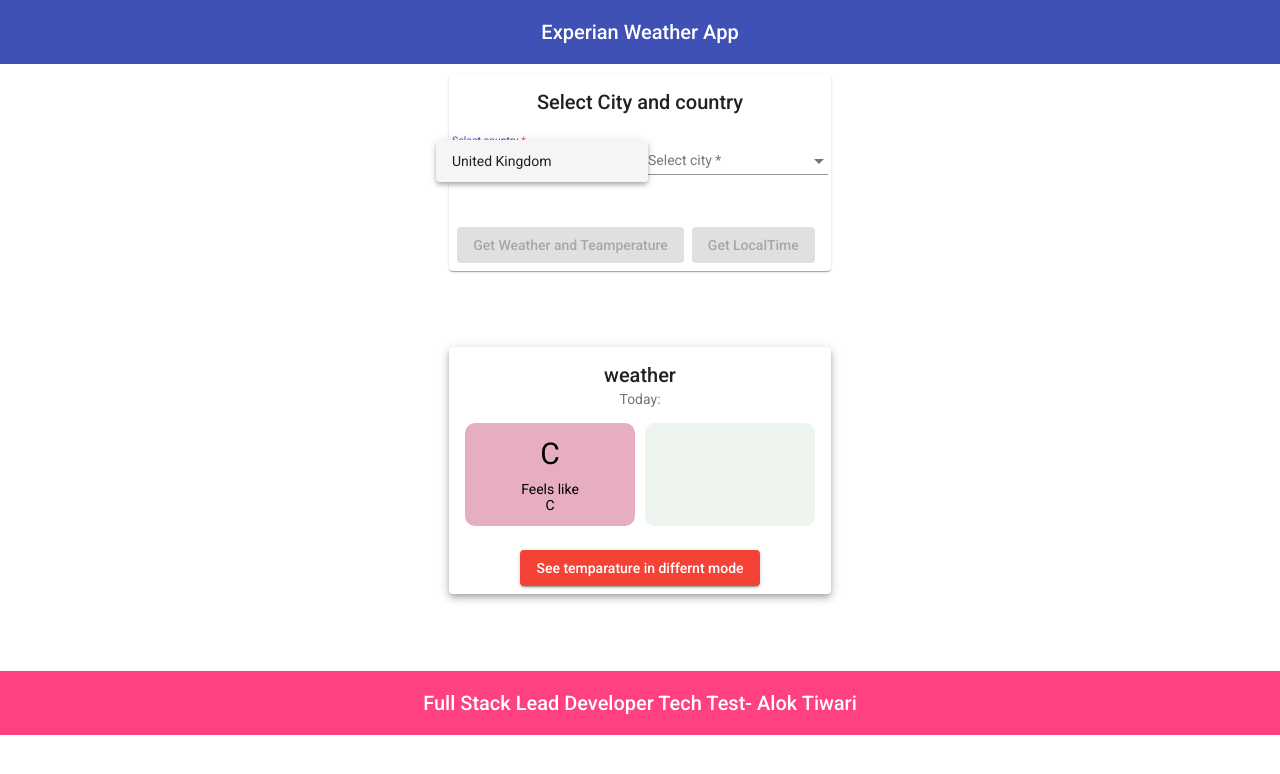
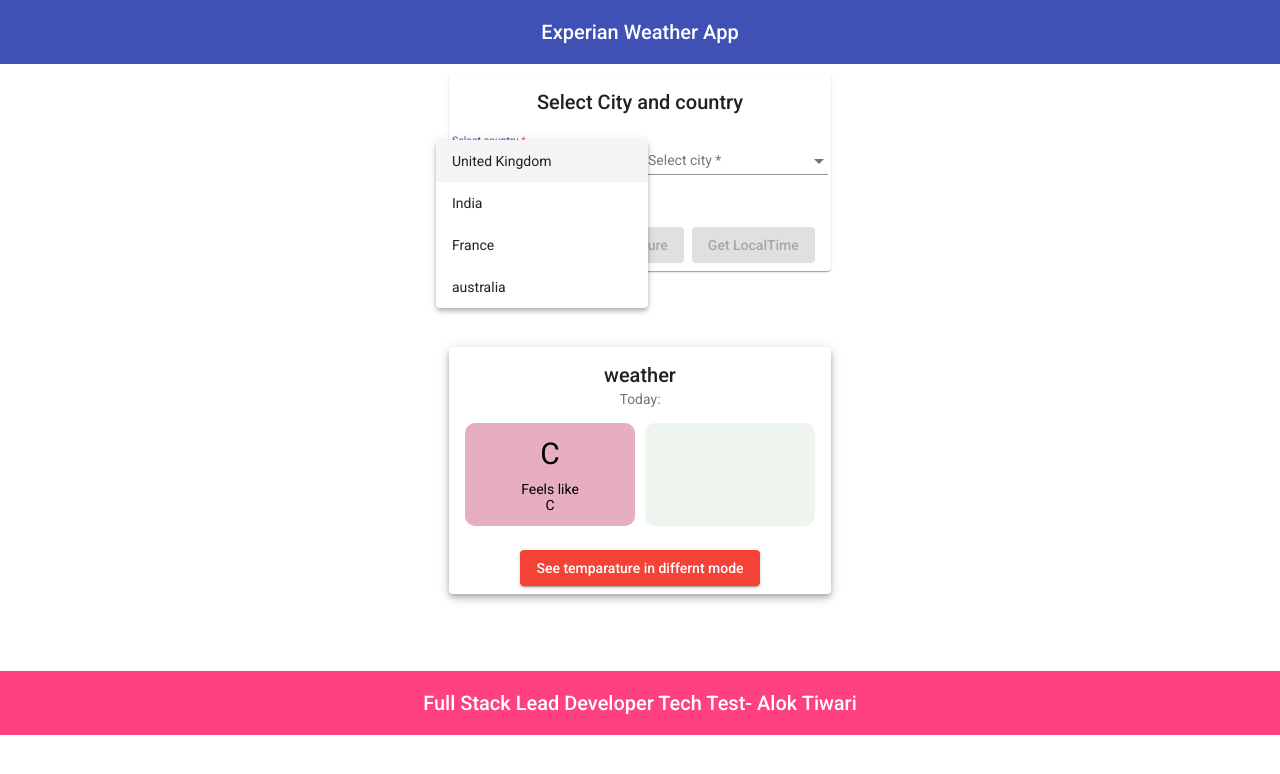
Before and after one commit to alok1Github/ClientApp, an Angular app: page / in a window 1280 px wide. Both pictures are taken after a click on the element 542 px from the left and 161 px from the top of the page. Shown: the top 774 px of the page. Built offline with nearby package versions, Linux system fonts and the light colour scheme.

Commit message:
City papulating

```diff
--- a/src/weather/weather-report.component.html
+++ b/src/weather/weather-report.component.html
@@ -13,8 +13,8 @@
                         <div class="flex-row-main">
                             <mat-form-field class="mr">
                                 <mat-label>Select country</mat-label>
-                                <mat-select formControlName="countryControl">
-                                    <mat-option *ngFor="let country of countries" [value]="country">
+                                <mat-select formControlName="countryControl" (selectionChange)="onCountryChange($event)">
+                                    <mat-option *ngFor="let country of countries$|async" [value]="country.code">
                                         {{country.name}}
                                     </mat-option>
                                 </mat-select>
@@ -22,8 +22,8 @@
                             <mat-form-field>
                                 <mat-label>Select city</mat-label>
                                 <mat-select formControlName="cityControl">
-                                    <mat-option *ngFor="let city of cities" [value]="city">
-                                        {{city}}
+                                    <mat-option *ngFor="let city of cities$|async" [value]="city">
+                                        {{city.name}}
                                     </mat-option>
                                 </mat-select>
                             </mat-form-field>
--- a/src/weather/weather-report.component.ts
+++ b/src/weather/weather-report.component.ts
@@ -1,5 +1,9 @@
 import { ChangeDetectionStrategy, Component, OnInit } from "@angular/core";
 import { FormBuilder, FormGroup, Validators } from "@angular/forms";
+import { MatSelectChange } from "@angular/material/select";
+import { Subject } from "rxjs";
+import { map, mergeMap } from "rxjs/operators";
+import { WeatherService } from "./weather-report.service";
 
 @Component({
   selector: 'experian-report-weather',
@@ -9,14 +13,25 @@
 })
 export class WeatherReportComponent implements OnInit {
   weatherForm: FormGroup;
+  countries$ = this.service.countries$;
+  citySubject = new Subject<string>();
+  cities$ = this.citySubject.asObservable().pipe(
+    mergeMap(countryCode => this.service.GetCities(countryCode).pipe(
+      map(result => result.cities)
+    ))
+  )
 
-  constructor(private fb: FormBuilder) { }
+  constructor(private fb: FormBuilder, private service: WeatherService) { }
 
   ngOnInit(): void {
     this.weatherForm = this.fb.group({
       cityControl: [null, Validators.required],
       countryControl: [null, Validators.required]
     })
+  }
+
+  onCountryChange(data: MatSelectChange): void {
+    this.citySubject.next(data.value);
   }
 
 
@@ -43,9 +58,5 @@
 
 
   cities = ["London", "Paris", "Moscow", "New York", "Karachi", "Sydney"];
-  countries = [
-    {
-      name: "United Kingdom",
-      cities: ["London", "Warwick", "Birmingham"]
-    },]
+
 }
--- a/src/weather/weather-report.service.ts
+++ b/src/weather/weather-report.service.ts
@@ -1,9 +1,43 @@
+import { HttpClient, HttpParams } from "@angular/common/http";
 import { Injectable } from "@angular/core";
+import { Observable, of } from "rxjs";
+import { shareReplay } from "rxjs/operators";
+import { CityResult, country } from "./weather-report.model";
 
 @Injectable({
   providedIn: 'root'
 })
 export class WeatherService {
-  private url = 'https://localhost:7263/api/Weather/';
+  private cityUrl = 'https://localhost:7263/api/City/';
+
+  countries = [
+    {
+      name: "United Kingdom",
+      code: "GB"
+    },
+    {
+      name: "India",
+      code: "IN"
+    },
+    {
+      name: "France",
+      code: "FR"
+    },
+    {
+      name: "australia",
+      code: "AU"
+    }]
+
+  countries$ = of<country[]>(this.countries); // To do : Ideally this should had come from API/DB
+  city$ = this.http.get
+
+  constructor(private http: HttpClient) { }
+
+  GetCities(countryCode: string): Observable<CityResult> {
+    return this.http.get<CityResult>(this.cityUrl, {
+      params: new HttpParams()
+        .append("countryCode", countryCode)
+    }).pipe(shareReplay(1));
+  }
 
 }
```
Also changed, not shown: src/weather/weather-report.model.ts (added, +12 -0 lines).
